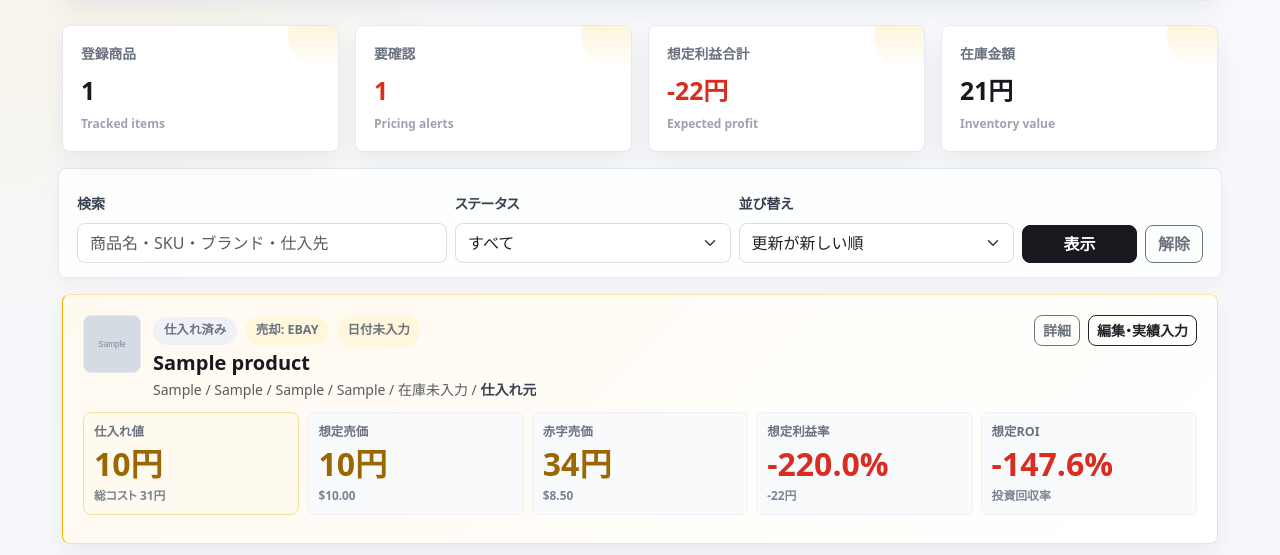
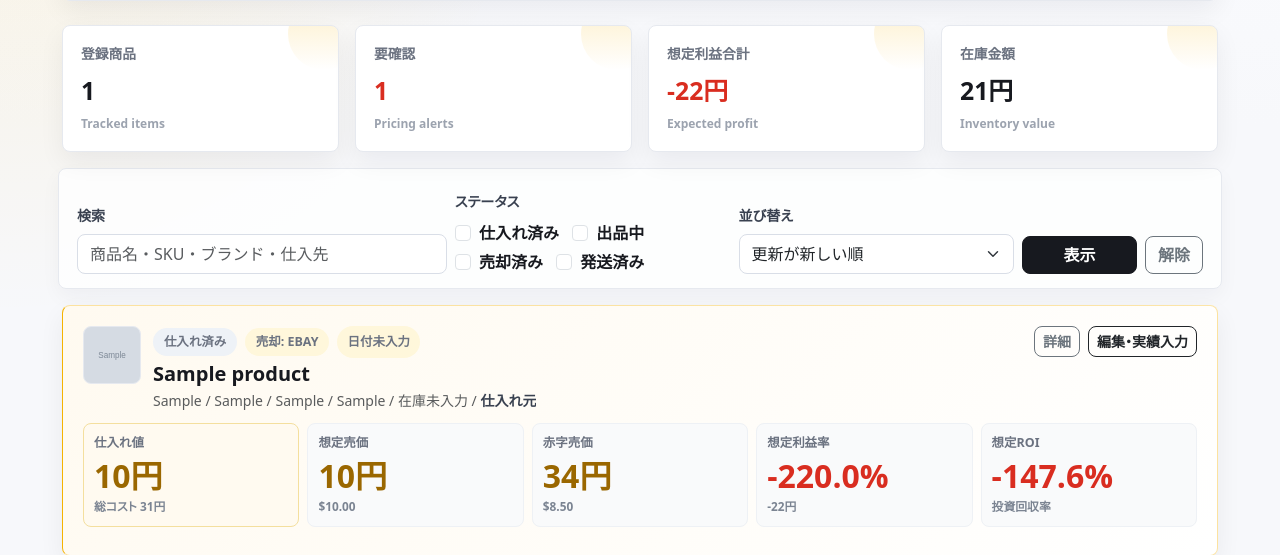
Before and after one commit to ryo0905-eng/seller-hub, a Django app: page / in a window 1280 px wide. Shown: the part 228-783 px from the top of the page. Run offline with Django 5.2, Linux system fonts and the light colour scheme; a user stored in the database is signed in; tables that the repository leaves empty hold one stand-in row (values such as "Sample post"); grey boxes marked "Sample" are stand-in pictures; some libraries are stand-ins or nearby versions.

Commit message:
Allow multiple status filters

```diff
--- a/profittracker/templates/profittracker/product_list.html
+++ b/profittracker/templates/profittracker/product_list.html
@@ -51,14 +51,16 @@
         <label class="form-label" for="q">検索</label>
         <input class="form-control" id="q" name="q" type="search" value="{{ current_query }}" placeholder="商品名・SKU・ブランド・仕入先">
     </div>
-    <div class="col-6 col-lg-3">
-        <label class="form-label" for="status">ステータス</label>
-        <select class="form-select" id="status" name="status">
-            <option value="">すべて</option>
+    <div class="col-12 col-lg-3">
+        <span class="form-label d-block">ステータス</span>
+        <div class="status-filter-options">
             {% for value, label in status_choices %}
-                <option value="{{ value }}" {% if current_status == value %}selected{% endif %}>{{ label }}</option>
+                <div class="form-check form-check-inline">
+                    <input class="form-check-input" type="checkbox" id="status-{{ value }}" name="status" value="{{ value }}" {% if value in current_statuses %}checked{% endif %}>
+                    <label class="form-check-label" for="status-{{ value }}">{{ label }}</label>
+                </div>
             {% endfor %}
-        </select>
+        </div>
     </div>
     <div class="col-6 col-lg-3">
         <label class="form-label" for="sort">並び替え</label>
--- a/profittracker/views.py
+++ b/profittracker/views.py
@@ -66,12 +66,16 @@ class ProductListView(OwnerQuerysetMixin, ListView):
     def yen(value):
         return int(Decimal(value).quantize(Decimal("1"), rounding=ROUND_HALF_UP))
 
+    def selected_statuses(self):
+        valid_statuses = {value for value, _label in Product.Status.choices}
+        return [status for status in self.request.GET.getlist("status") if status in valid_statuses]
+
     def get_queryset(self):
         queryset = super().get_queryset()
-        status = self.request.GET.get("status")
+        statuses = self.selected_statuses()
         query = self.request.GET.get("q", "").strip()
-        if status:
-            queryset = queryset.filter(status=status)
+        if statuses:
+            queryset = queryset.filter(status__in=statuses)
         if query:
             queryset = queryset.filter(
                 Q(title__icontains=query)
@@ -186,7 +190,7 @@ class ProductListView(OwnerQuerysetMixin, ListView):
         context["status_choices"] = Product.Status.choices
         context["products"] = products
         context["product_cards"] = product_cards
-        context["current_status"] = self.request.GET.get("status", "")
+        context["current_statuses"] = self.selected_statuses()
         context["current_query"] = self.request.GET.get("q", "").strip()
         context["current_sort"] = self.request.GET.get("sort", "updated")
         context["review_count"] = sum(1 for card in product_cards if card["pricing"]["decision"]["class"] in {"danger", "warning"})
--- a/static/css/app.css
+++ b/static/css/app.css
@@ -260,6 +260,23 @@ main.container {
     border-radius: 8px;
     box-shadow: 0 8px 20px rgba(17, 24, 39, 0.04);
     padding: 14px;
+}
+
+.status-filter-options {
+    align-items: center;
+    display: flex;
+    flex-wrap: wrap;
+    gap: 0.35rem 0.85rem;
+    min-height: 38px;
+}
+
+.status-filter-options .form-check {
+    margin: 0;
+}
+
+.status-filter-options .form-check-label {
+    font-weight: 700;
+    white-space: nowrap;
 }
 
 .app-table {
```
Also changed, not shown: profittracker/tests.py (+41 -0 lines).
